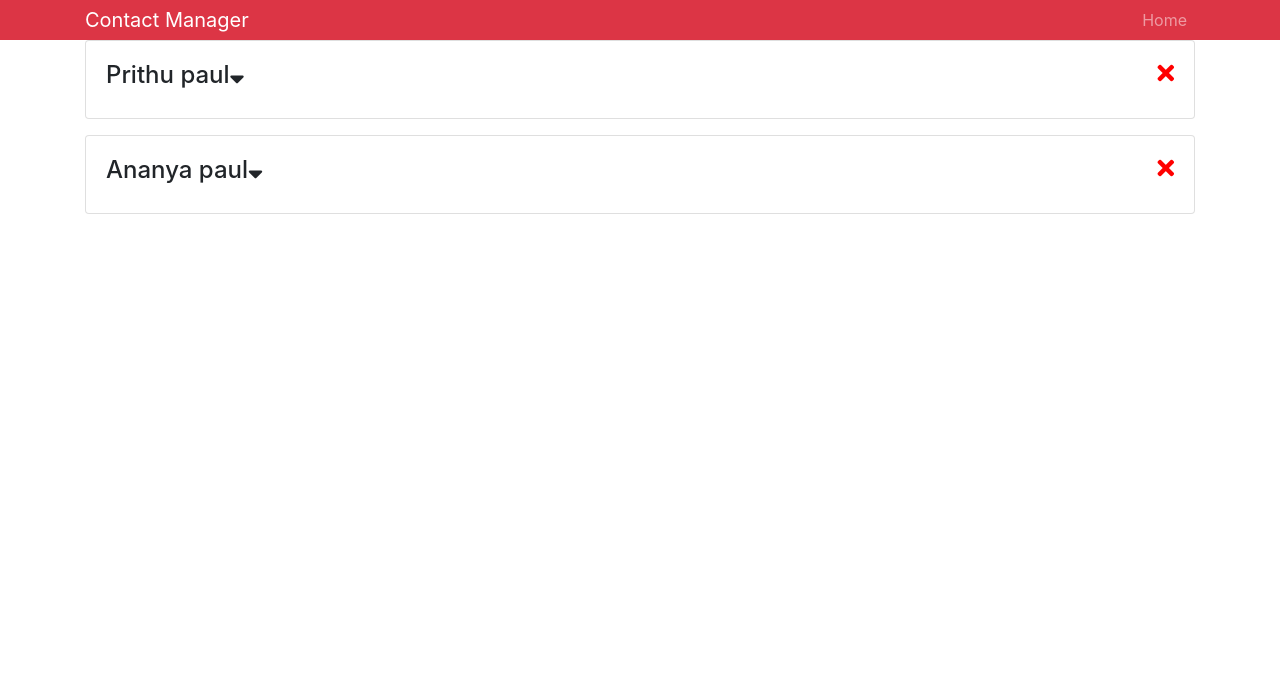
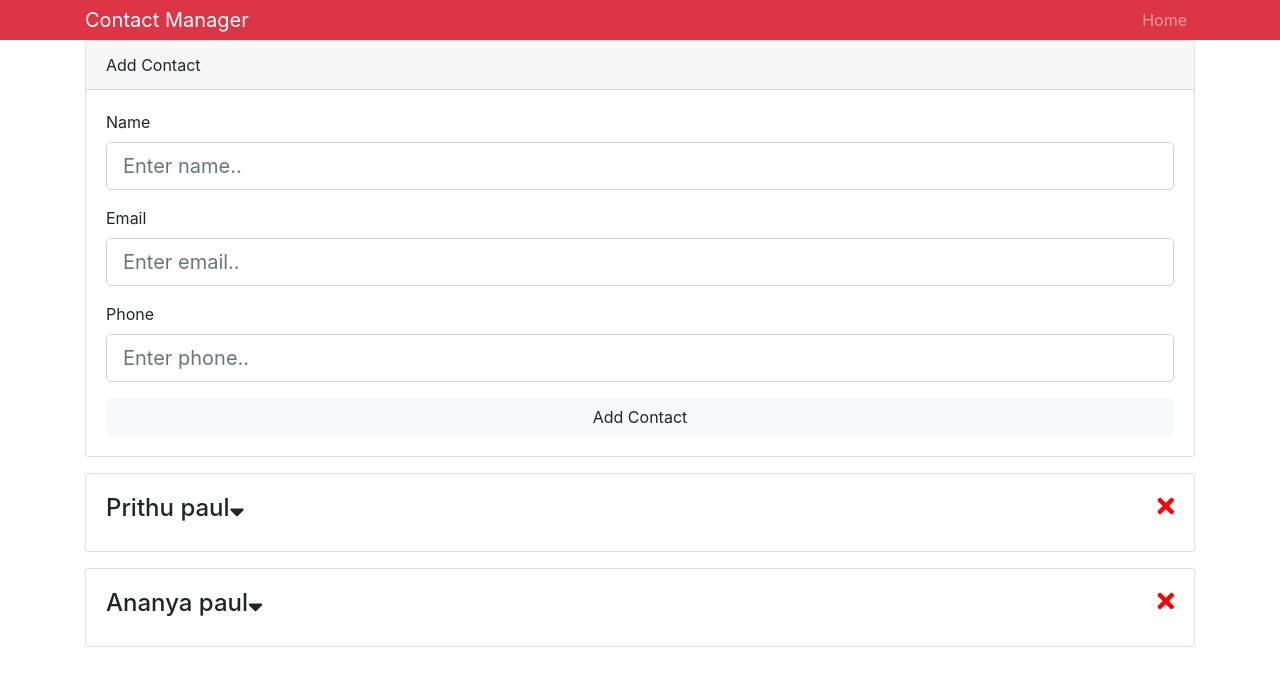
Before and after one commit to prithu123/contactmanager, a React (Create React App) app: page / in a window 1280 px wide. Shown: the top 686 px of the page. Built offline with nearby package versions, Linux system fonts and the light colour scheme.

Commit message:
Form creation

```diff
--- a/src/App.js
+++ b/src/App.js
@@ -1,6 +1,7 @@
 import React, { Component } from 'react'
-import Contacts from './components/Contacts'
-import Header from './components/Header'
+import Contacts from './components/contact/Contacts'
+import AddContact from './components/contact/AddContact'
+import Header from './components/layout/Header'
 import 'bootstrap/dist/css/bootstrap.min.css'
 import {Provider} from './Context'
 
@@ -13,6 +14,7 @@
         <div className='App'>
               <Header branding ="Contact Manager "/>
               <div className='container'>
+                <AddContact/>
                <Contacts/>
               </div>
         </div>
--- a/src/Context.js
+++ b/src/Context.js
@@ -1,5 +1,5 @@
 import React, { Component } from 'react'
-import Contact from './components/Contact';
+import Contact from './components/contact/Contact';
 
 const Context=React.createContext();
 
--- /dev/null
+++ b/src/components/contact/AddContact.js
@@ -0,0 +1,68 @@
+import React, { Component } from 'react'
+
+ class AddContact extends Component {
+     state={
+         name:'',
+         email:'',
+         phone:''
+     }
+     onChange=e =>this.setState({[e.target.name]:e.target.value})
+     onSubmit=e =>{
+         e.preventDefault();
+         console.log(this.state)
+     }
+
+    render() {
+        const{name,email,phone} = this.state
+        return (
+            <div className='card mb-3'>
+                <div className='card-header'> Add Contact</div>
+                <div className='card-body'>
+                <form onSubmit={this.onSubmit}>
+                    <div className='form-group'>
+                        <label htmlFor='name'>Name</label>
+                        <input
+                        type='test'
+                        name='name'
+                        className='form-control form-control-lg'
+                        placeholder='Enter name..'
+                        value={name}
+                        onChange={this.onChange}
+
+                        >
+                        </input>
+                     </div>
+                     <div className='form-group'>
+                        <label htmlFor='email'>Email</label>
+                        <input
+                        type='test'
+                        name='email'
+                        className='form-control form-control-lg'
+                        placeholder='Enter email..'
+                        value={email}
+                        onChange={this.onChange}
+
+                        >
+                        </input>
+                     </div>
+                     <div className='form-group'>
+                        <label htmlFor='name'>Phone</label>
+                        <input
+                        type='test'
+                        name='phone'
+                        className='form-control form-control-lg'
+                        placeholder='Enter phone..'
+                        value={phone}
+                        onChange={this.onChange}
+
+                        >
+                        </input>
+                    </div>
+                   <input type='submit' value='Add Contact' className='btn btn-light btn-block'/>
+                </form>
+                </div>
+            </div>
+        )
+    }
+}
+export default AddContact
--- a/src/components/Contact.js
+++ b/src/components/contact/Contact.js
@@ -1,6 +1,6 @@
 import React, { Component } from 'react'
 import PropTypes from 'prop-types'
-import {Consumer} from '../Context'
+import {Consumer} from '../../Context'
 
 
  class Contact extends Component {
--- a/src/components/Contacts.js
+++ b/src/components/contact/Contacts.js
@@ -1,6 +1,6 @@
 import React, { Component } from 'react'
 import Contact from './Contact';
-import {Consumer} from '../Context';
+import {Consumer} from '../../Context';
 
  class Contacts extends Component {
 
```
Also changed, not shown: src/components/layout/Header.js (renamed from src/components/Header.js).
